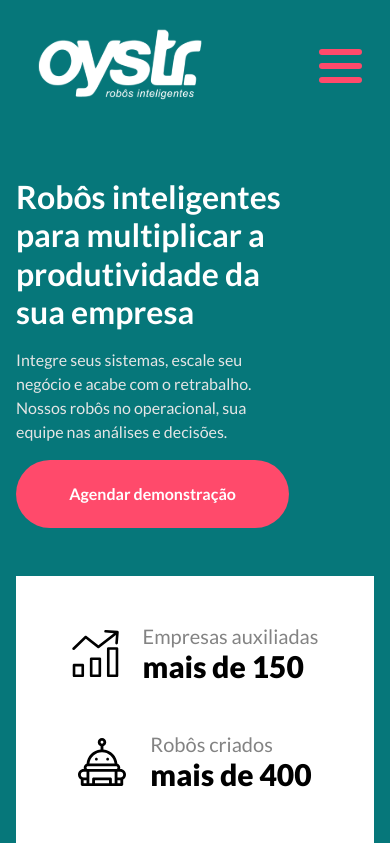
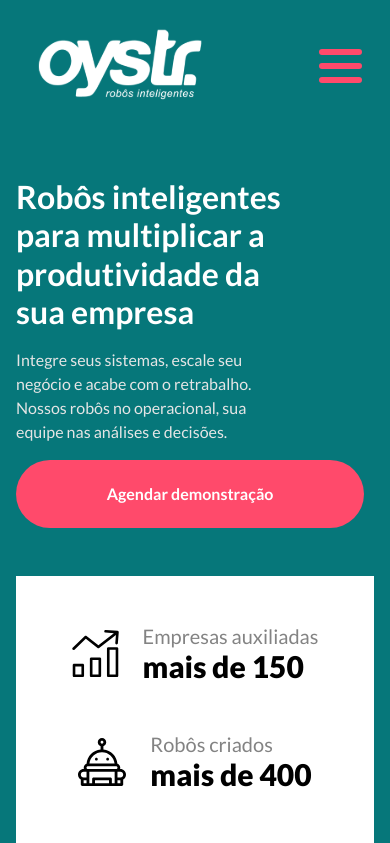
Before and after one commit to luckgoncalves/RPA-Oystr, a React (Create React App) app: page / in a window 390 px wide. Shown: the top 843 px of the page. Built offline with nearby package versions, Linux system fonts and the light colour scheme.

Commit message:
build ajustes links

```diff
--- a/src/index.css
+++ b/src/index.css
@@ -81,7 +81,7 @@ ul, li {
   height: 68px;
 
   border: none;
-  background: #FF4A6B;
+  background: #FF4A6B !important;
   border-radius: 59px;
 
   font-size: 16px;
@@ -90,11 +90,13 @@ ul, li {
   text-align: center;
   color: #FFFFFF;
 
-  transition: all .2s ease-in-out;
+  transition: all .2s ease-in-out !important;
 }
 
 .button-contato:hover {
   transform: scale(1.05);
+  color: #fff;
+  text-decoration: none;
 }
 
 .card-problemas {
@@ -120,20 +122,24 @@ ul, li {
 }
 
 .button-agenda {
-  border: none;
+  border: none !important;
   width: 348px;
   height: 68px;
 
   background: #FF4A6B;
-  border-radius: 59px;
-  color: #FFFFFF;
+  background-color: #FF4A6B !important;
+  border-radius: 59px !important;
+  color: #FFFFFF !important;
 
-  font-weight: bold;
-  font-size: 16px;
-  line-height: 19px;
-  text-align: center;
+  font-weight: bold !important;
+  font-size: 16px !important;
+  line-height: 19px !important;
+  text-align: center !important;
 
-  transition: all .2s ease-in-out;
+  display: flex !important;
+  align-items: center;
+  justify-content: center;
+  transition: all .2s ease-in-out !important;
 }
 
 .button-agenda:hover {
@@ -141,7 +147,7 @@ ul, li {
 }
 
 .conteiner-card {
-  width: 85%;
+  width: 90%;
 
   overflow-x: auto;
   justify-content: start;
--- a/src/pages/Rpa/index.jsx
+++ b/src/pages/Rpa/index.jsx
@@ -58,7 +58,7 @@ function Rpa() {
           <div className="p-0 p-lg-5 py-5 py-lg-0 text-left col-12 col-lg-6">
             <h2 className="fw-bold mb-3">Robôs inteligentes para multiplicar a produtividade da sua empresa</h2>
             <p className="fw-400 mb-3" style={{color: '#E5E5E5'}}>Integre seus sistemas, escale seu negócio e acabe com o retrabalho.<br />Nossos robôs no operacional, sua equipe nas análises e decisões.</p>
-            <button className="button-agenda fw-700">Agendar demonstração</button>
+            <a target="_blank" without="true" rel="noreferrer" href="https://api.whatsapp.com/send?phone=554191487519&text=Ol%C3%A1%20estava%20no%20site%20e%20gostaria%20de%20agendar%20uma%20demonstra%C3%A7%C3%A3o" className="button-agenda btn fw-700">Agendar demonstração</a>
           </div>
           <div className="d-none d-lg-inline col-5 pr-0" style={{position: 'relative'}}>
             <div>
@@ -114,7 +114,7 @@ function Rpa() {
                 <h3>Acabe com os processos repetitivosque não agregam.</h3>
                 <p>Se você tem um processo que tenha volume e leve pelo menos 8 horas de execução por semana ele deve e pode ser automatizado.</p>
               </div>
-              <button className="d-none d-lg-block button-agenda mt-5">Agendar demonstração</button>
+              <a target="_blank" without="true" rel="noreferrer" href="https://api.whatsapp.com/send?phone=554191487519&text=Ol%C3%A1%20estava%20no%20site%20e%20gostaria%20de%20agendar%20uma%20demonstra%C3%A7%C3%A3o" className="d-none d-lg-flex btn button-agenda mt-5">Agendar demonstração</a>
             </div>
             <div className="col-xs-12 col-lg-6">
               <div className="card-problemas">
@@ -122,10 +122,10 @@ function Rpa() {
                 <p>Além de executar mais rápido, os robôs conseguem conferir entregas, seguindo padrões de qualidade e compliance.</p>
               </div>
               <div className="card-problemas">
-                <h3>Controlicos de demanda operacional</h3>
+                <h3>Controle de demanda operacional</h3>
                 <p>Tenho o controle e aumente exponencialmente a escala e capacidade de entrega da sua operação, sem perder qualidade.</p>
               </div>
-              <button className="d-block d-lg-none button-agenda ml-md-3 mt-5">Agendar demonstração</button>
+              <a target="_blank" without="true" rel="noreferrer" href="https://api.whatsapp.com/send?phone=554191487519&text=Ol%C3%A1%20estava%20no%20site%20e%20gostaria%20de%20agendar%20uma%20demonstra%C3%A7%C3%A3o" className="d-flex d-lg-none button-agenda ml-md-3 mt-5">Agendar demonstração</a>
             </div>
             </div>
           </div>
@@ -214,7 +214,7 @@ function Rpa() {
           <div className="data-contact mx-auto">
             <h2 className="mb-5 mb-lg-0">Vamos fazer seu negócio<br/> crescer, juntos</h2>
             <p>Clique abaixo e vamos conversar!</p>
-            <button className="button-contato mt-5 mt-lg-0">Fale conosco pelo WhatsApp</button>
+            <a target="_blank" without="true" rel="noreferrer" href="https://bit.ly/3np0qPM" className="button-agenda  btn mt-5 mt-lg-0">Fale conosco pelo WhatsApp</a>
           </div>
         </div>
         <figure className="order-0 order-lg-1 mb-0">
--- a/src/pages/Rpa/styles.jsx
+++ b/src/pages/Rpa/styles.jsx
@@ -21,9 +21,18 @@ export const Contact = styled.section`
   color: #E5E5E5;
  }
 
- button {
+ a {
   width: 306px;
   height: 68px;
+  padding: 1rem;
+
+  transition: all .2s ease-in-out;
+
+  &:hover {
+    transform: scale(1.05);
+    /* color: #fff;
+    text-decoration: none; */
+  }
  }
 
  @media (max-width: 1040px) {
```
Also changed, not shown: 10 other files (tests, documents, lock files or other folders).
